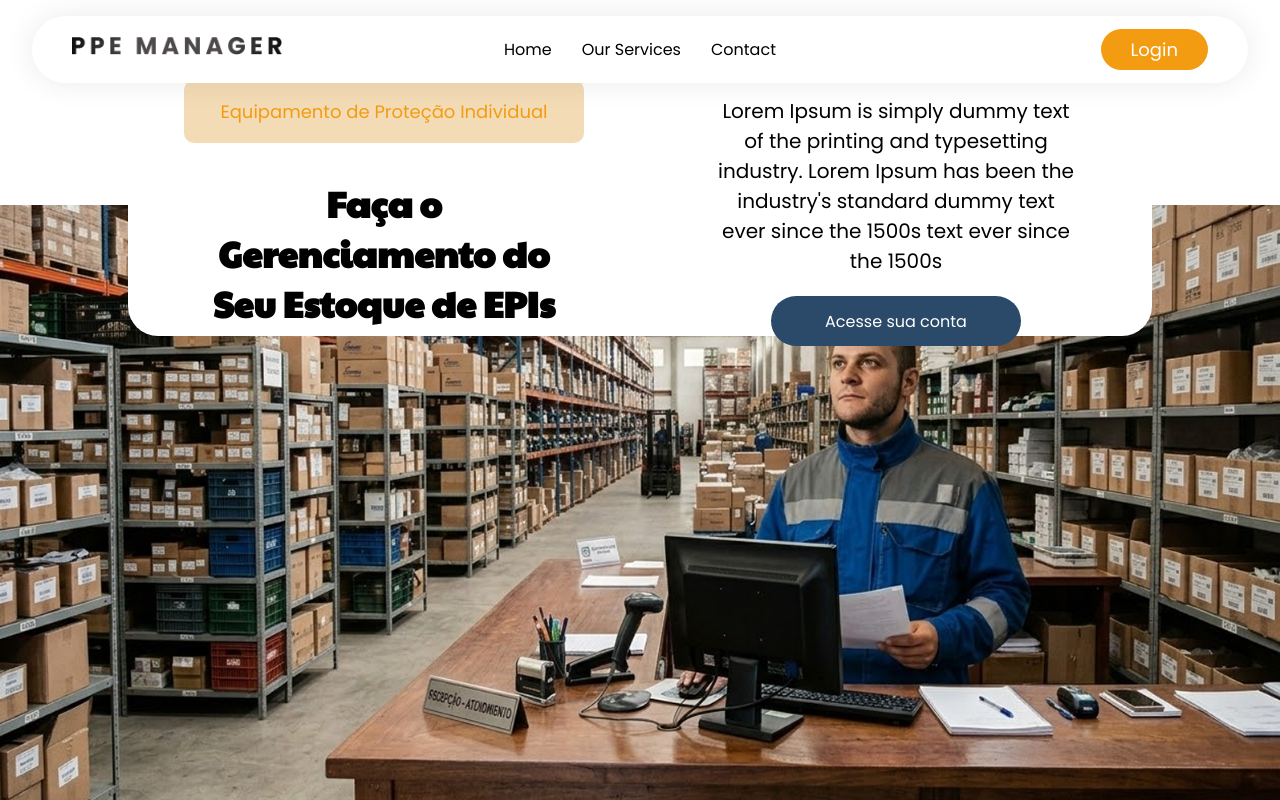
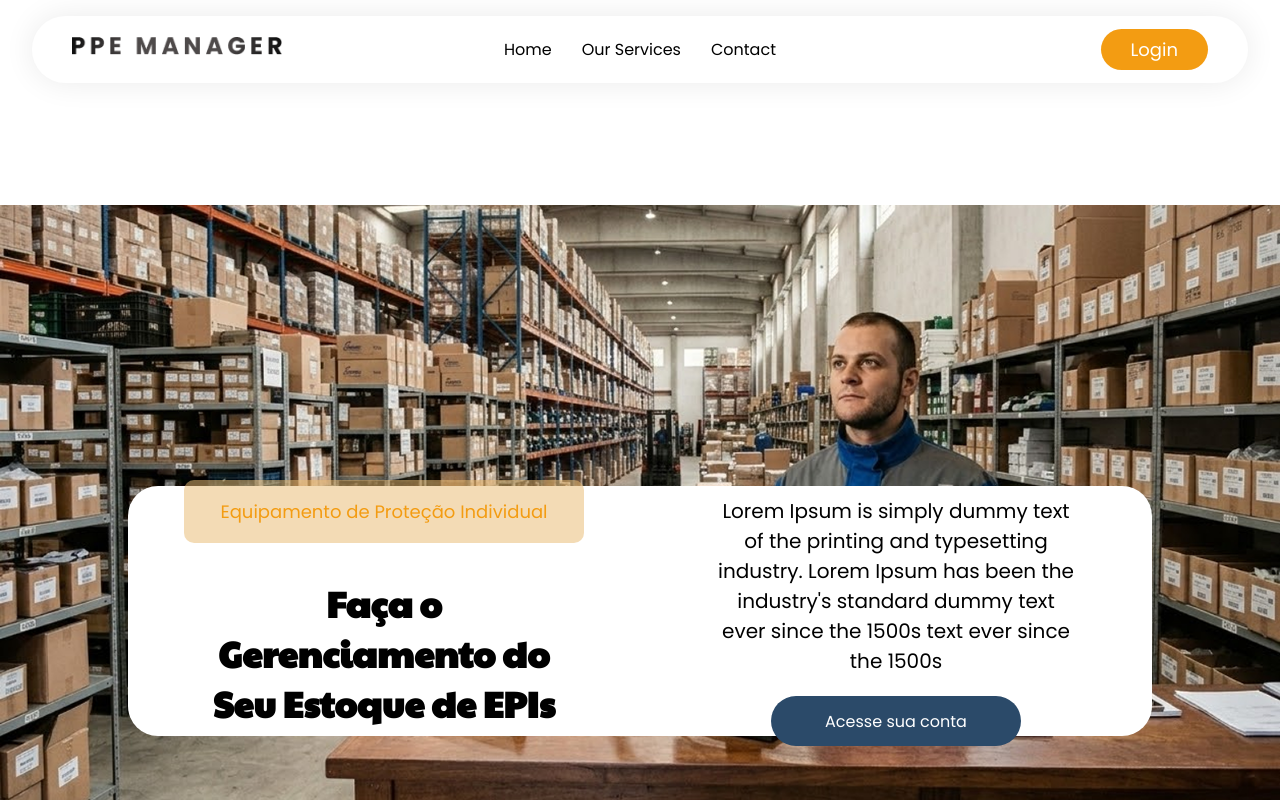
Before and after one commit to kauanzeraaa/ppe_manager, a Vue app: page / in a window 1280 px wide. Built offline with nearby package versions, Linux system fonts and the light colour scheme.

Commit message:
home code fix

```diff
--- a/src/views/Home.vue
+++ b/src/views/Home.vue
@@ -218,17 +218,6 @@ section {
 
 .bnr_desc {
 
-  position: relative;
-  z-index: 2;
-  display: flex;
-  flex-direction: row;
-  height: 250px;
-  width: 80%;
-  background-color: #ffffff;
-  border-radius: 30px;
-  bottom: 50%;
-  margin: auto;
-=======
     z-index: 2;
     grid-area: 1/1;
     position: relative;
@@ -517,7 +506,6 @@ section {
 
 @media (max-width: 768px) {
 
-  /* trabalhando na responsividade */
   .bnr_desc {
   position: relative;
   z-index: 2;
@@ -559,7 +547,7 @@ section {
   .nav_contact {
     padding: 40px 5% 60px;
   }
-=======
+
 .about-grid-container {
   display: grid;
   grid-template-columns: 1.2fr 1fr 1fr;
@@ -653,4 +641,5 @@ section {
 .acc-item.active .icon-up {
   color: white;
 }
+}
 </style>
```
